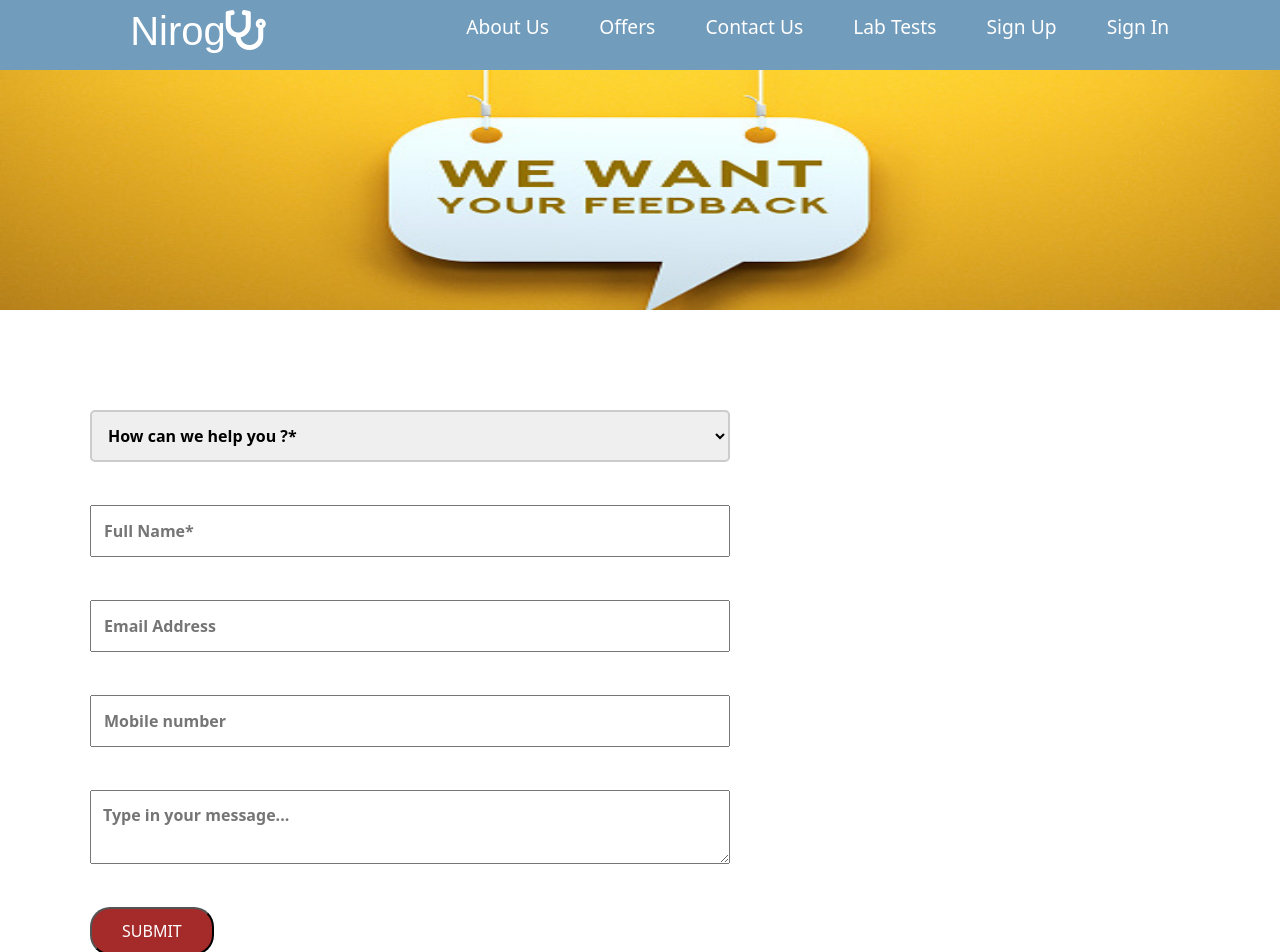
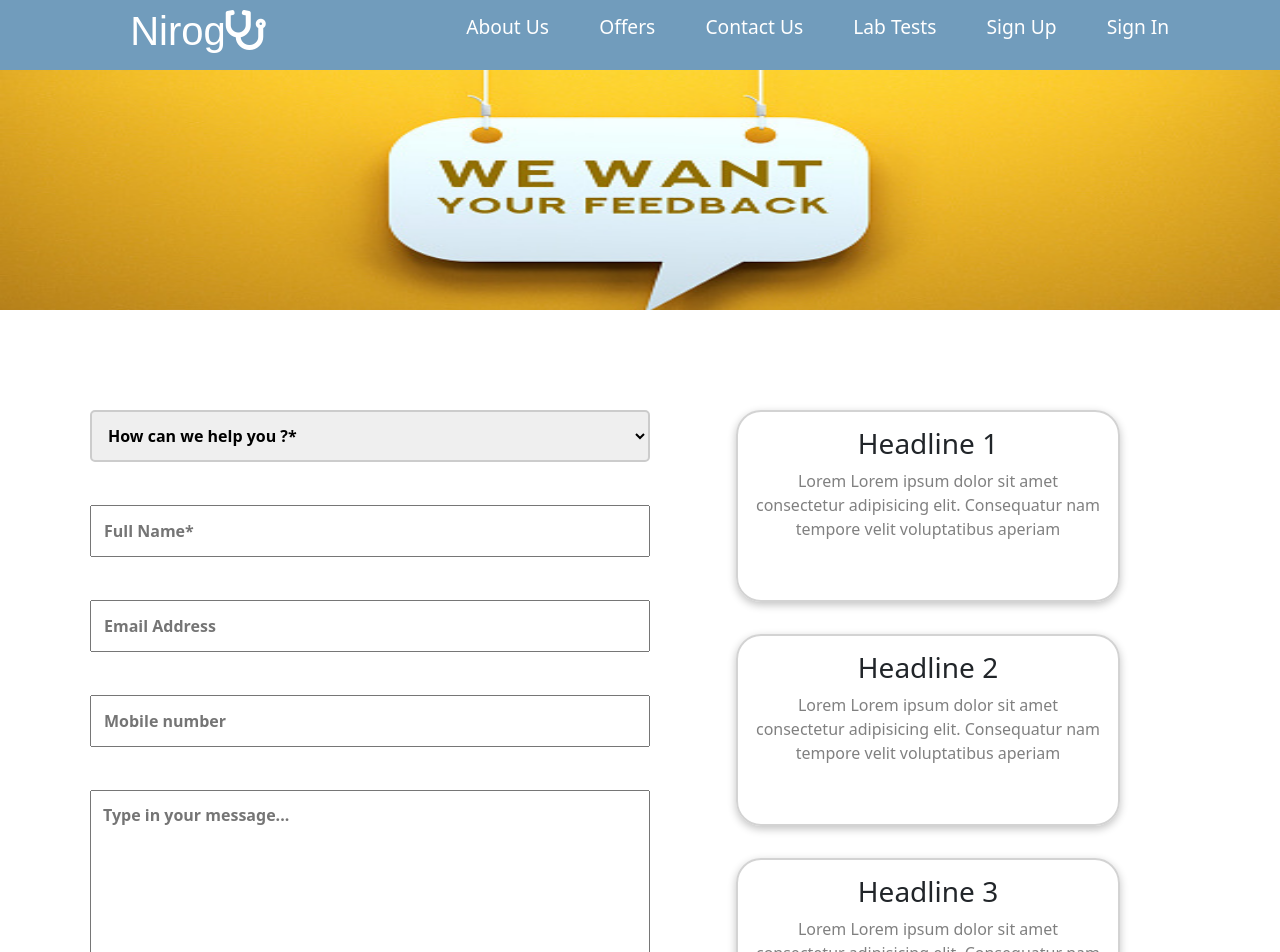
Before and after one commit to sagunjaiswal/Nirog, a React (Create React App) app in the folder client/: page /contact-us in a window 1280 px wide. Shown: the top 952 px of the page. Built offline with nearby package versions, Linux system fonts and the light colour scheme; no server answers; a web font is replaced by a local one.

Commit message:
contact us page foundation

```diff
--- a/client/src/Containers/Contact Us/ContactUs.jsx
+++ b/client/src/Containers/Contact Us/ContactUs.jsx
@@ -5,11 +5,40 @@ import ContactUsForm from "./ContactUsForm";
 export default function ContactUs() {
   return (
     <>
-      <img src=".\assets\feedback.jpg" alt="contact us" />
-      <div className="">
-        <ContactUsForm />
+      <img
+        src=".\assets\feedback.jpg"
+        alt="contact us"
+        className={styles.contactUsImage}
+      />
+      <div className={styles.container}>
+        <div className={styles.form}>
+          <ContactUsForm />
+        </div>
+        <div className={styles.box}>
+          <div className={styles.boxChild}>
+            <h3 className={styles.boxHeading}>Headline 1</h3>
+            <p className={styles.boxText}>
+              Lorem Lorem ipsum dolor sit amet consectetur adipisicing elit.
+              Consequatur nam tempore velit voluptatibus aperiam
+            </p>
+          </div>
+          <div className={styles.boxChild}>
+            <h3 className={styles.boxHeading}>Headline 2</h3>
+            <p className={styles.boxText}>
+              Lorem Lorem ipsum dolor sit amet consectetur adipisicing elit.
+              Consequatur nam tempore velit voluptatibus aperiam
+            </p>
+          </div>
+
+          <div className={styles.boxChild}>
+            <h3 className={styles.boxHeading}>Headline 3</h3>
+            <p className={styles.boxText}>
+              Lorem Lorem ipsum dolor sit amet consectetur adipisicing elit.
+              Consequatur nam tempore velit voluptatibus aperiam
+            </p>
+          </div>
+        </div>
       </div>
-      <div></div>
     </>
   );
 }
--- a/client/src/Containers/Contact Us/ContactUsForm.jsx
+++ b/client/src/Containers/Contact Us/ContactUsForm.jsx
@@ -8,7 +8,10 @@ export default function ContactUsForm() {
         className={styles.formInput}
         placeholder="How can we help you ?* "
       >
-        <option selected disabled value="0">
+        {/* <option selected disabled hidden value="0">
+          How can we help you ?*
+        </option> */}
+        <option value="" hidden>
           How can we help you ?*
         </option>
         <option value="1">
@@ -24,11 +27,12 @@ export default function ContactUsForm() {
       <input className={styles.formInput} placeholder="Email Address" />
       <input className={styles.formInput} placeholder="Mobile number" />
       <textarea
+        rows="7"
         className={styles.formInput}
         placeholder="Type in your message..."
       />
       <button type="submit" className={styles.submitButton}>
-        SUBMIT
+        SUBMIT FEEDBACK
       </button>
     </div>
   );
--- a/client/src/Containers/Contact Us/contactUsForm.module.css
+++ b/client/src/Containers/Contact Us/contactUsForm.module.css
@@ -1,9 +1,10 @@
 .form {
   margin: 70px;
+  margin-right: 0px;
   max-width: 800px;
   padding: 20px 12px 10px 20px;
   font: 13px;
-  color: grey;
+  color: #d3d3d3;
 }
 
 .formInput {
@@ -13,7 +14,18 @@
   padding: 12px;
   display: block;
   font-weight: bold;
-  width: 40rem;
+  width: 35rem;
+}
+.form textarea {
+  resize: none;
+}
+
+.formInput select option[value="0"] {
+  display: none;
+  color: #d3d3d3;
+}
+.formInput select option {
+  color: black;
 }
 
 .submitButton {
--- a/client/src/Containers/Contact Us/styles.module.css
+++ b/client/src/Containers/Contact Us/styles.module.css
@@ -1,4 +1,32 @@
-img {
+.contactUsImage {
   max-width: 100vw;
   height: 240px;
 }
+.container {
+  display: flex;
+  justify-content: space-between;
+}
+.form {
+  width: 50%;
+}
+.box {
+  display: flex;
+  flex-direction: column;
+  justify-content: space-between;
+  height: 80vh;
+  width: 30%;
+  margin-top: 100px;
+  margin-right: 10rem;
+}
+.boxChild {
+  height: 30%;
+  border-radius: 25px;
+  border: 2px solid #d3d3d3;
+  box-shadow: rgba(0, 0, 0, 0.24) 0px 3px 8px;
+  padding: 15px;
+  text-align: center;
+}
+
+.boxChild .boxText {
+  color: grey;
+}
```
